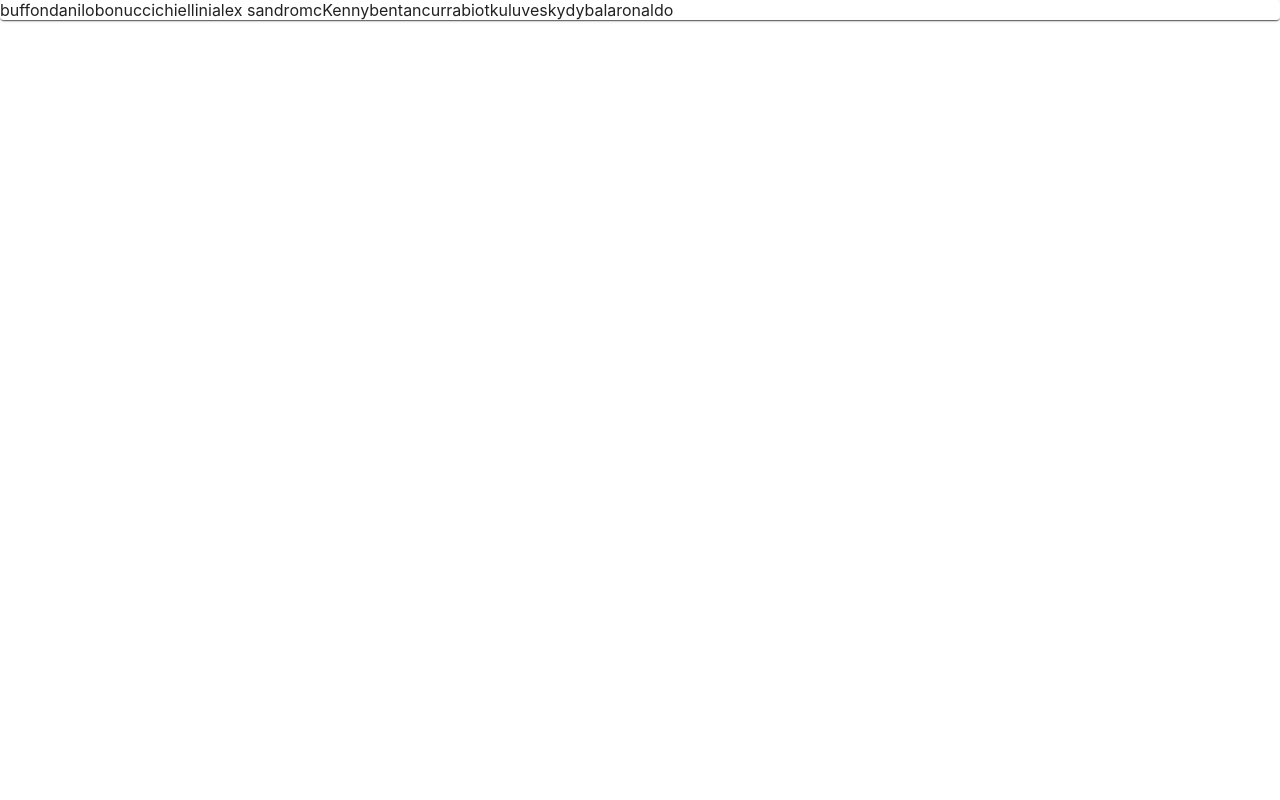
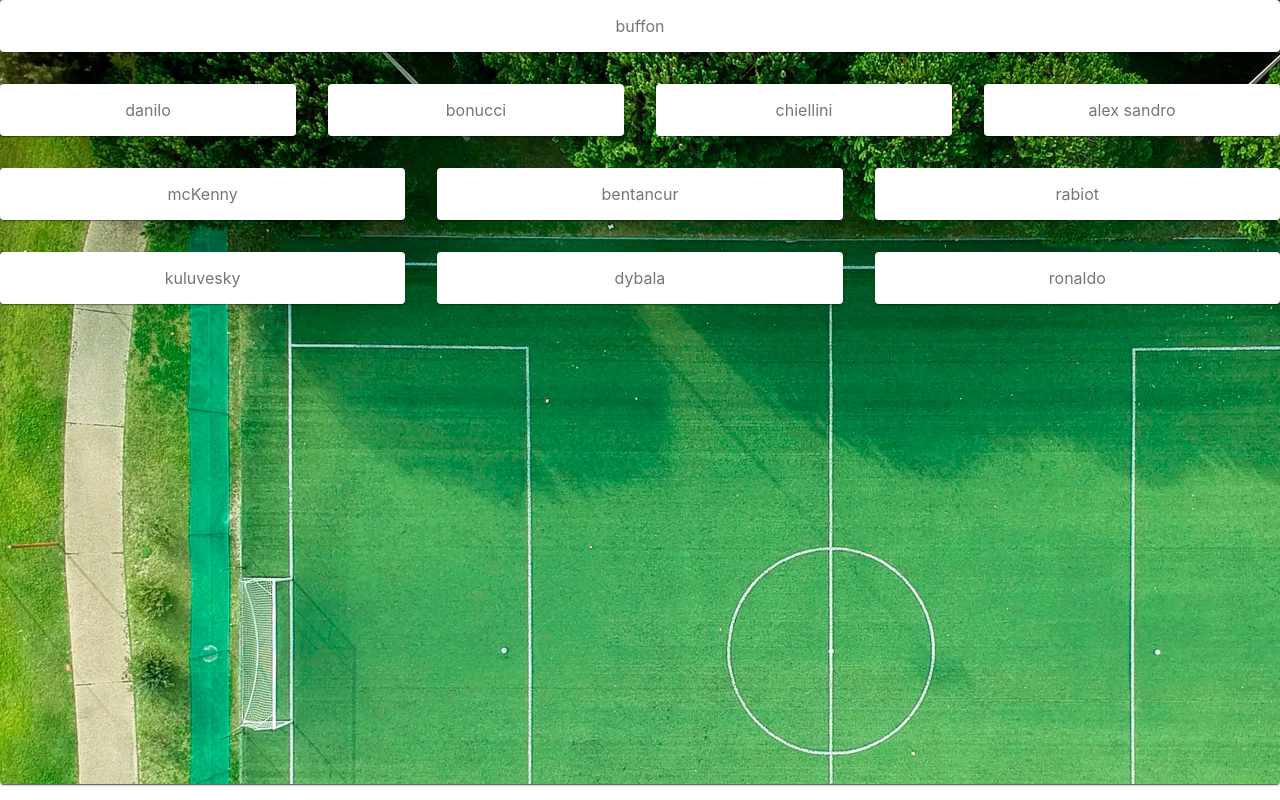
Before and after one commit to JonathanGatti/football-app, a React (Create React App) app: page / in a window 1280 px wide. Built offline with nearby package versions, Linux system fonts and the light colour scheme.

Commit message:
displayed players dynamically added background image

```diff
--- a/src/Team.js
+++ b/src/Team.js
@@ -1,21 +1,51 @@
 import React, { useContext } from 'react';
+import background from './imgs/background.jpg'
 import Paper from '@material-ui/core/Paper';
 import Grid from '@material-ui/core/Grid';
 import Player from './Player';
 import { TeamContext } from './contexts/TeamContexts';
+import { makeStyles } from '@material-ui/core/styles';
 
+const useStyles = makeStyles((theme) => ({
+  root: {
+    flexGrow: 1,
+    backgroundImage: `url(${background})`,
+    width: '100vw',
+    height: '100vh'
+  },
+  paper: {
+    padding: theme.spacing(2),
+    textAlign: 'center',
+    color: theme.palette.text.secondary,
+  },
+}));
 
 function Team(){
+  const classes = useStyles();
   const {team} = useContext(TeamContext)
+  const getType = (type) => {
+    switch(type){
+      case 'gk':
+        return 12
+      case 'def':
+        return 3
+      case 'cc':
+          return 4
+      case 'att':
+          return 4
+    }
+  }
   return(
-      <Paper>
-        <Grid container>
+      <Paper className={classes.root}>
+        <Grid container spacing={4}>
         {team.map(player => (
-          <Grid item>
-            <Player player={player}/>
+          <Grid item xs={getType(player.type)}>
+            <Paper className={classes.paper}>
+              <Player player={player}/>
+            </Paper>
           </Grid>
-        ))
-      }
+          ))
+        }
         </Grid>
       </Paper>
   )
--- a/src/contexts/TeamContexts.js
+++ b/src/contexts/TeamContexts.js
@@ -4,16 +4,16 @@
 
 const players = [
   {type: 'gk', name: 'buffon', age: 41, team: 'juventus'},
-  {type: 'td', name: 'danilo', age: 28, team: 'juventus'},
-  {type: 'dcd', name: 'bonucci', age: 33, team: 'juventus'},
-  {type: 'dcs', name: 'chiellini', age: 35, team: 'juventus'},
-  {type: 'dcd', name: 'alex sandro', age: 30, team: 'juventus'},
-  {type: 'cd', name: 'mcKenny', age: 22, team: 'juventus'},
+  {type: 'def', name: 'danilo', age: 28, team: 'juventus'},
+  {type: 'def', name: 'bonucci', age: 33, team: 'juventus'},
+  {type: 'def', name: 'chiellini', age: 35, team: 'juventus'},
+  {type: 'def', name: 'alex sandro', age: 30, team: 'juventus'},
+  {type: 'cc', name: 'mcKenny', age: 22, team: 'juventus'},
   {type: 'cc', name: 'bentancur', age: 23, team: 'juventus'},
-  {type: 'cs', name: 'rabiot', age: 26, team: 'juventus'},
-  {type: 'ad', name: 'kuluvesky', age: 20, team: 'juventus'},
+  {type: 'cc', name: 'rabiot', age: 26, team: 'juventus'},
+  {type: 'att', name: 'kuluvesky', age: 20, team: 'juventus'},
   {type: 'att', name: 'dybala', age: 28, team: 'juventus'},
-  {type: 'al', name: 'ronaldo', age: 35, team: 'juventus'},
+  {type: 'att', name: 'ronaldo', age: 35, team: 'juventus'},
 ]
 
 export function TeamContextProvider(props) {
```
